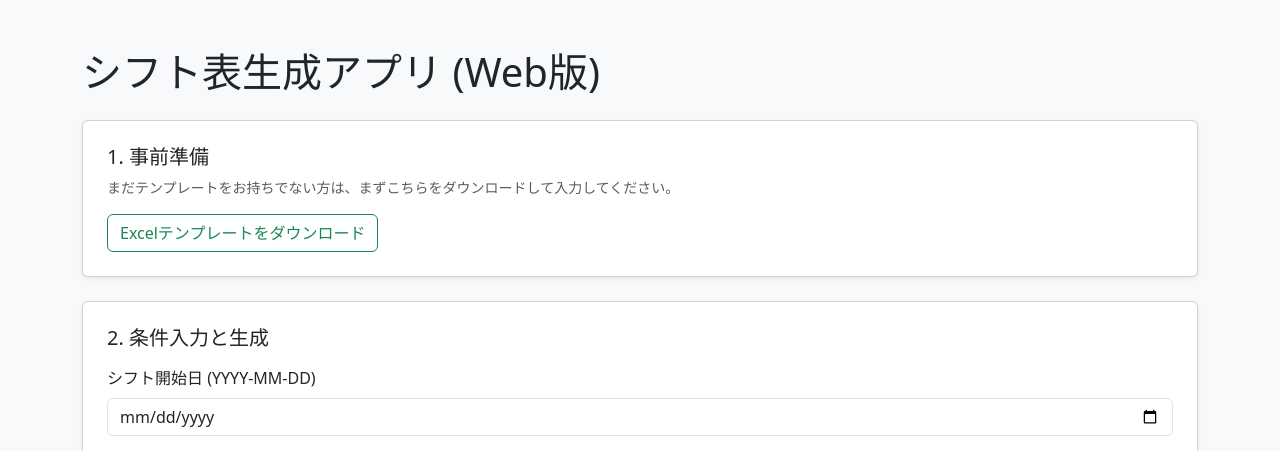
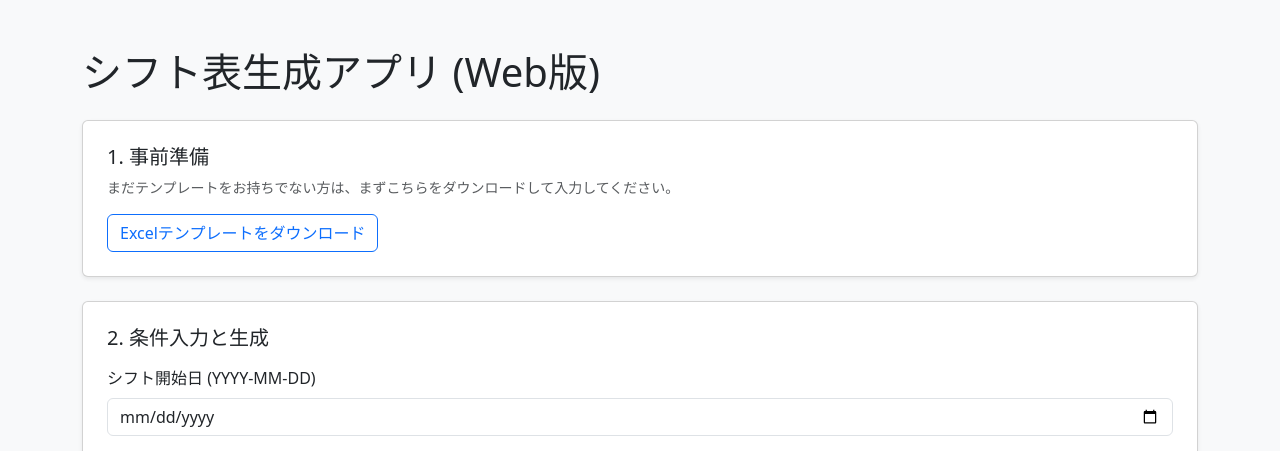
Before and after one commit to masakazu268/shift-commit, a Flask app: page / in a window 1280 px wide. Shown: the top 451 px of the page. Run offline with Flask 3, Linux system fonts and the light colour scheme.

Commit message:
shift-commit5

```diff
--- a/app.py
+++ b/app.py
@@ -4,8 +4,11 @@ import io
 from datetime import datetime, timedelta
 from flask import Flask, render_template, request, send_file
 import pandas as pd
+import mimetypes
 
 app = Flask(__name__)
+
+mimetypes.add_type('application/vnd.ms-excel.sheet.macroEnabled.12', '.xlsm')
 
 # --- [ロジック部分] 既存のコードをそのまま活用 ---
 def is_weekend_or_holiday(date, holidays):
--- a/templates/index.html
+++ b/templates/index.html
@@ -13,7 +13,7 @@
             <h5 class="card-title">1. 事前準備</h5>
             <p class="card-text text-muted small">まだテンプレートをお持ちでない方は、まずこちらをダウンロードして入力してください。</p>
             <div>
-                <a href="{{ url_for('static', filename='shift_template.xlsx') }}" class="btn btn-outline-success" download>
+                <a href="{{ url_for('static', filename='shift_template.xlsm') }}" class="btn btn-outline-primary" download="shift_template.xlsm">
                     Excelテンプレートをダウンロード
                 </a>
             </div>
```
Also changed, not shown: 1 other file.
